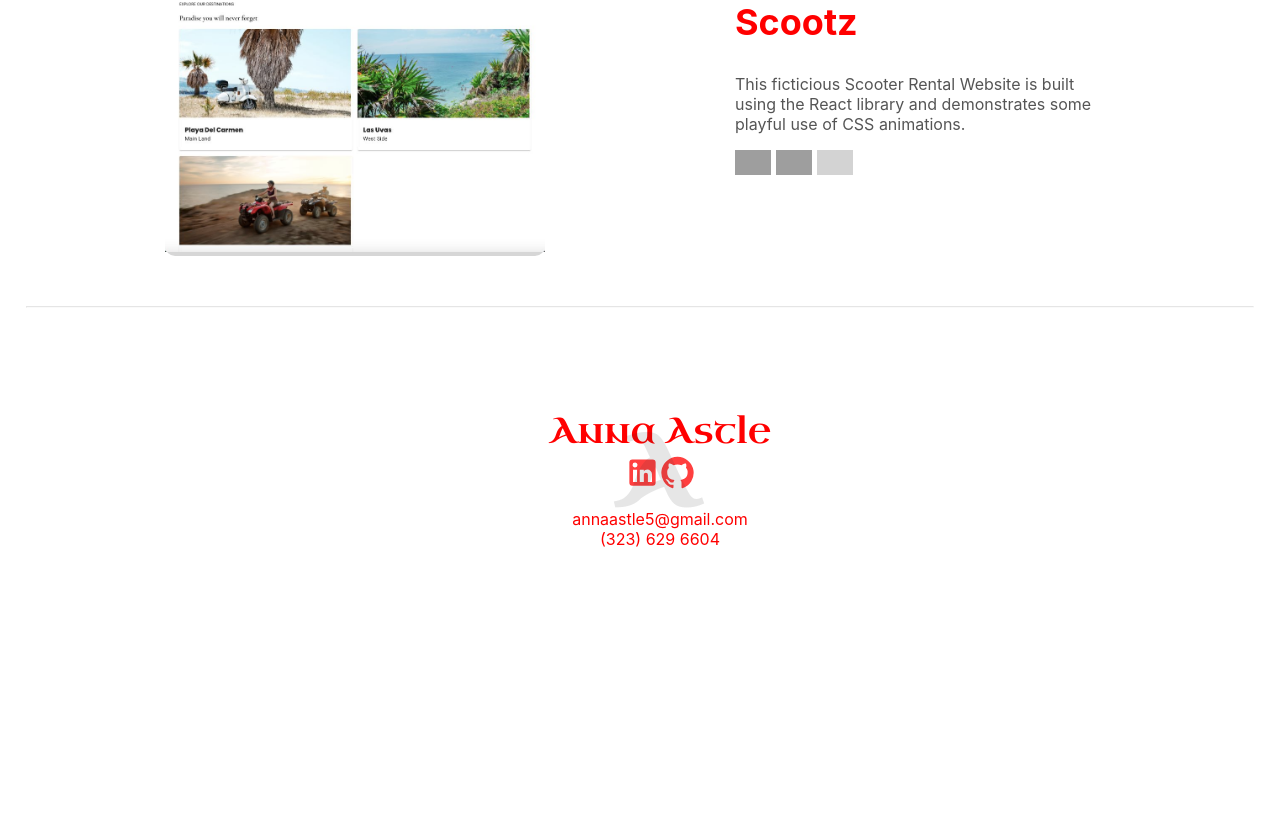
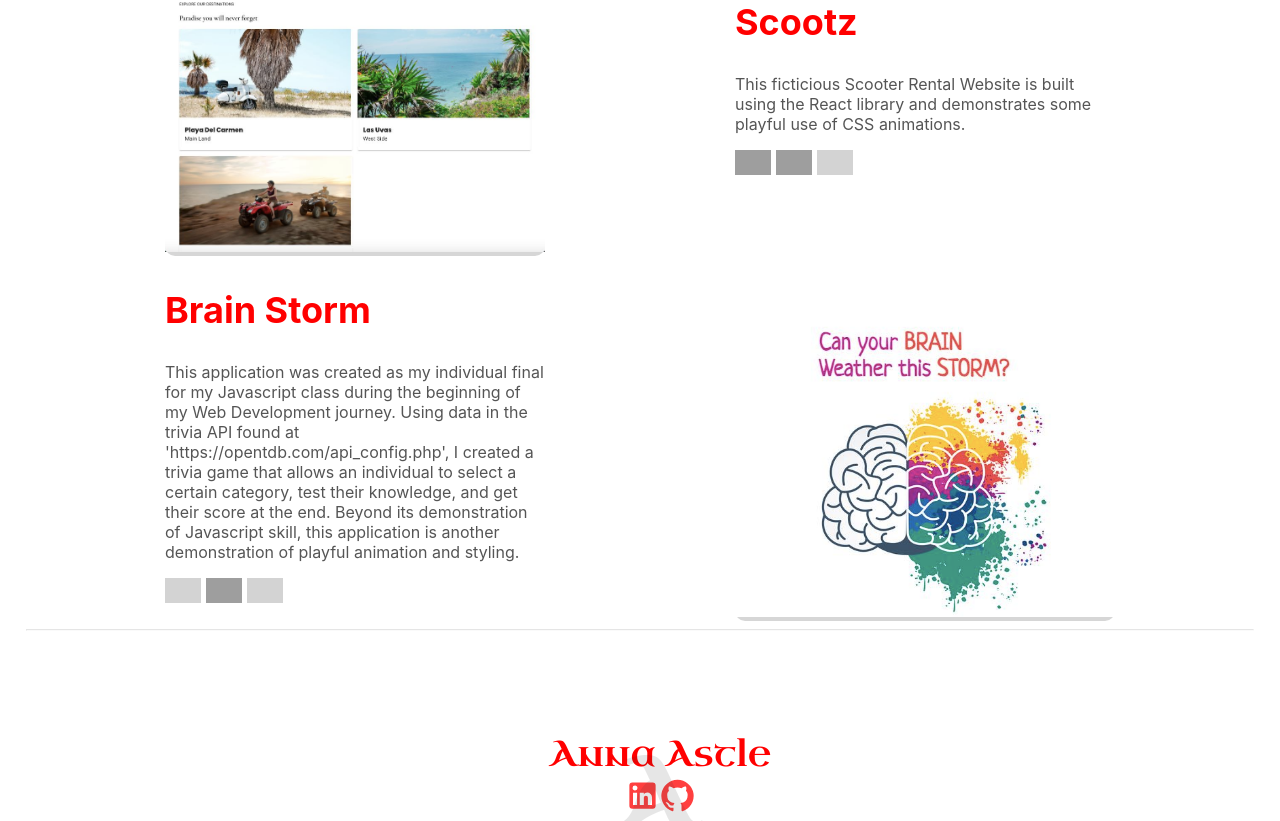
Before and after one commit to ast19004/portfolio, a React (Create React App) app: page / in a window 1280 px wide. Shown: the part 1740-2561 px from the top of the page. Before the commit the page ends 2389 px from the top, so only its background shows below. Built offline with nearby package versions, Linux system fonts and the light colour scheme; grey boxes are pictures that could not be loaded.

Commit message:
Add: BrainStorm project

```diff
--- a/src/Components/Project/Projects.js
+++ b/src/Components/Project/Projects.js
@@ -53,11 +53,12 @@ const Projects = () => {
         <React />
         <CSS />
       </Project>
-      {/*
+
       <Project
         title="Brain Storm"
-        description="Lorem ipsum dolor sit amet, consectetur adipiscing elit, sed do eiusmod tempor incididunt ut labore et dolore magna aliqua. Id venenatis a condimentum vitae. Enim sit amet venenatis urna cursus. Etiam erat velit scelerisque in dictum non consectetur a erat. Arcu bibendum at varius vel pharetra vel turpis nunc. Risus sed vulputate odio ut enim. Sed libero enim sed faucibus turpis in. Sollicitudin ac orci phasellus egestas tellus rutrum tellus. Nunc id cursus metus aliquam. Elementum nibh tellus molestie nunc non."
-        url="https://www.google.com"
+        description="
+        This application was created as my individual final for my Javascript class during the beginning of my Web Development journey. Using data in the trivia API found at 'https://opentdb.com/api_config.php', I created a trivia game that allows an individual to select a certain category, test their knowledge, and get their score at the end. Beyond its demonstration of Javascript skill, this application is another demonstration of playful animation and styling."
+        url="https://alouisa.github.io/WDD330/week14/triviaGame/"
         src={brainstormImg}
         alt="Link to Brain Storm Application"
       >
@@ -65,6 +66,7 @@ const Projects = () => {
         <Javascript />
         <CSS />
       </Project>
+      {/*
       <Project
         title="Emergence University"
         description="Lorem ipsum dolor sit amet, consectetur adipiscing elit, sed do eiusmod tempor incididunt ut labore et dolore magna aliqua. Id venenatis a condimentum vitae. Enim sit amet venenatis urna cursus. Etiam erat velit scelerisque in dictum non consectetur a erat. Arcu bibendum at varius vel pharetra vel turpis nunc. Risus sed vulputate odio ut enim. Sed libero enim sed faucibus turpis in. Sollicitudin ac orci phasellus egestas tellus rutrum tellus. Nunc id cursus metus aliquam. Elementum nibh tellus molestie nunc non."
```
Also changed, not shown: src/assets/images/brainstorm.jpg.
